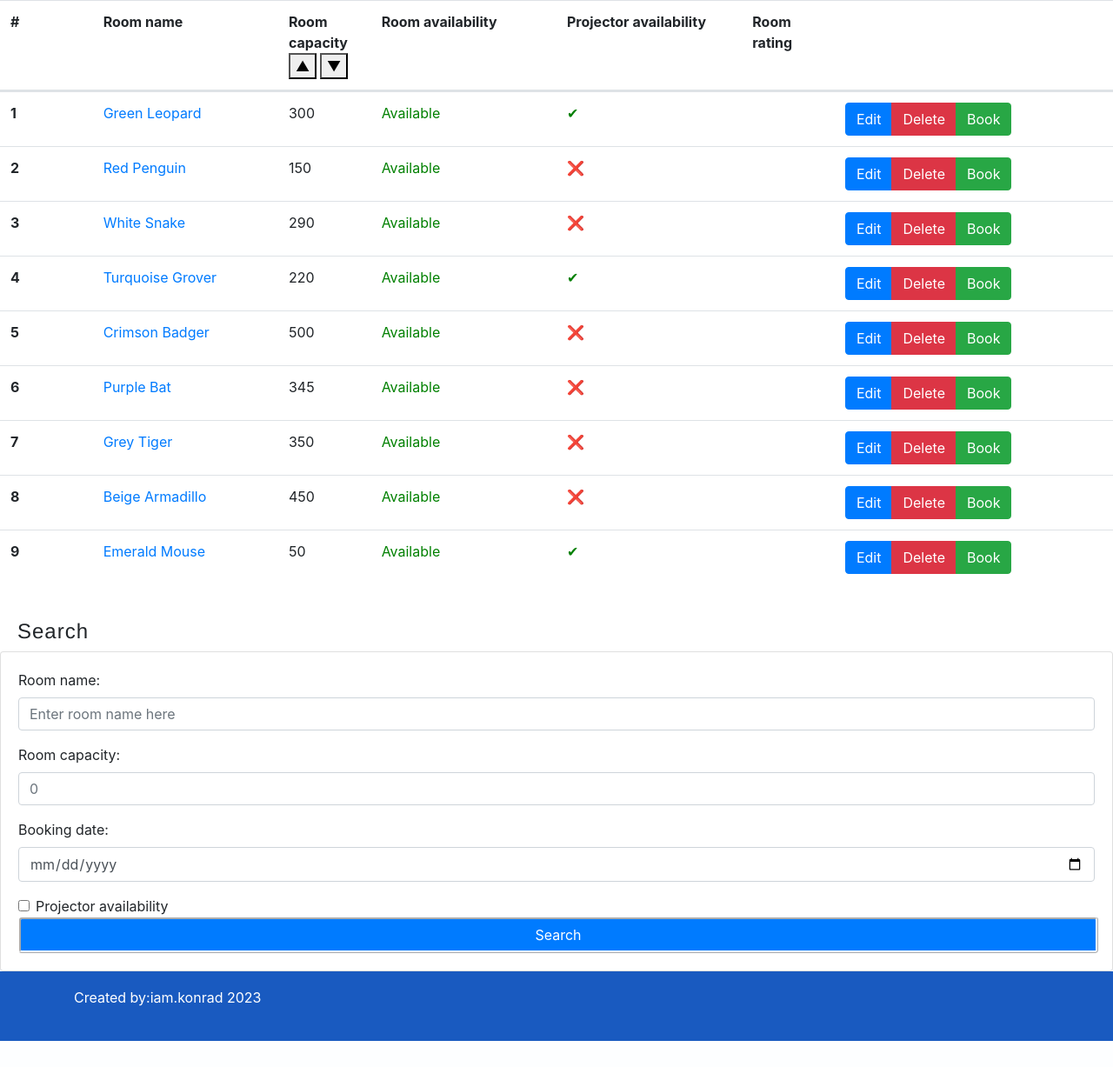
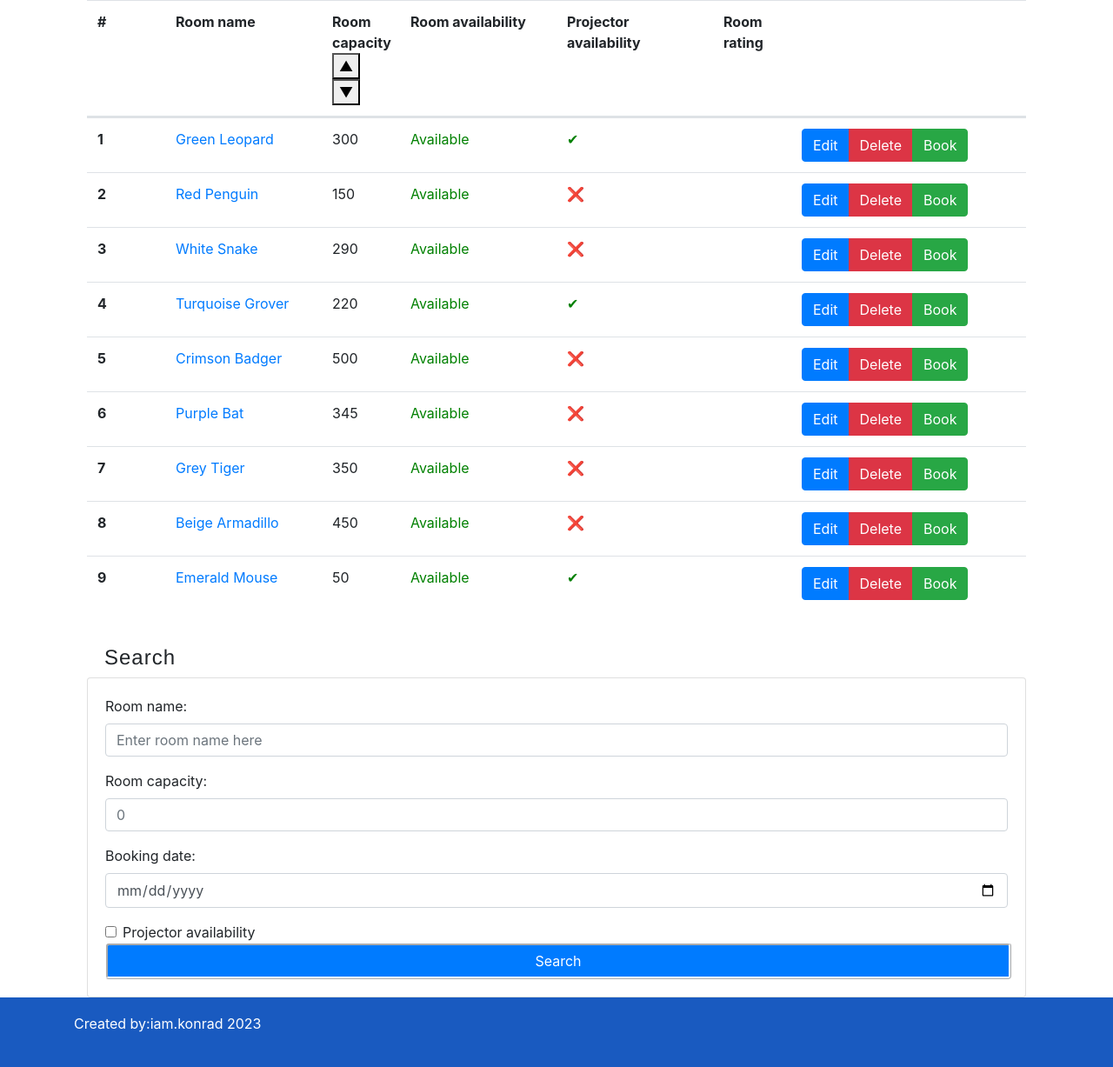
Before and after one commit to iamkonrad/Room_Booking_App_Django, a Django app: page / in a window 1280 px wide. Shown: the part 80-1307 px from the top of the page at 87% size. Before the commit the page ends 1277 px from the top, so only its background shows below. Run offline with Django 4.2, Linux system fonts and the light colour scheme; data comes from the database, SQL or seed files in the repository; parts of the project's set-up code (start-up, migrations or seed data) failed here and were passed over; some libraries are stand-ins or nearby versions.

Commit message:
updating the margins
setting proper margins, so the website looks slightly more visually appealing

```diff
--- a/reservation_app/templates/rooms.html
+++ b/reservation_app/templates/rooms.html
@@ -115,6 +115,8 @@
 
 
 <!-- table -->
+
+<div style="margin: 0 100px;">
   <table class="table" id="room-table">
     <thead>
       <tr class="d-flex">
@@ -167,12 +169,15 @@
       {% endfor %}
     </tbody>
   </table>
+</div>
 
 
 <!-- table -->
 <br>
 <!-- Form -->
+<div style="margin: 0 100px;">
 <h3 style="font-family: 'Helvetica Neue', Arial, sans-serif; font-size: 24px; font-weight: lighter; letter-spacing: 1px; margin-left: 20px;">Search</h3>
+
 <div class="card">
   <div class="card-body">
     <form action="/search" method="GET">
@@ -197,6 +202,8 @@
     </form>
   </div>
 </div>
+    </div>
+
 <!-- Form -->
 
 <!-- Footer -->
```
Lines whose indentation alone changed are shown as unchanged.
